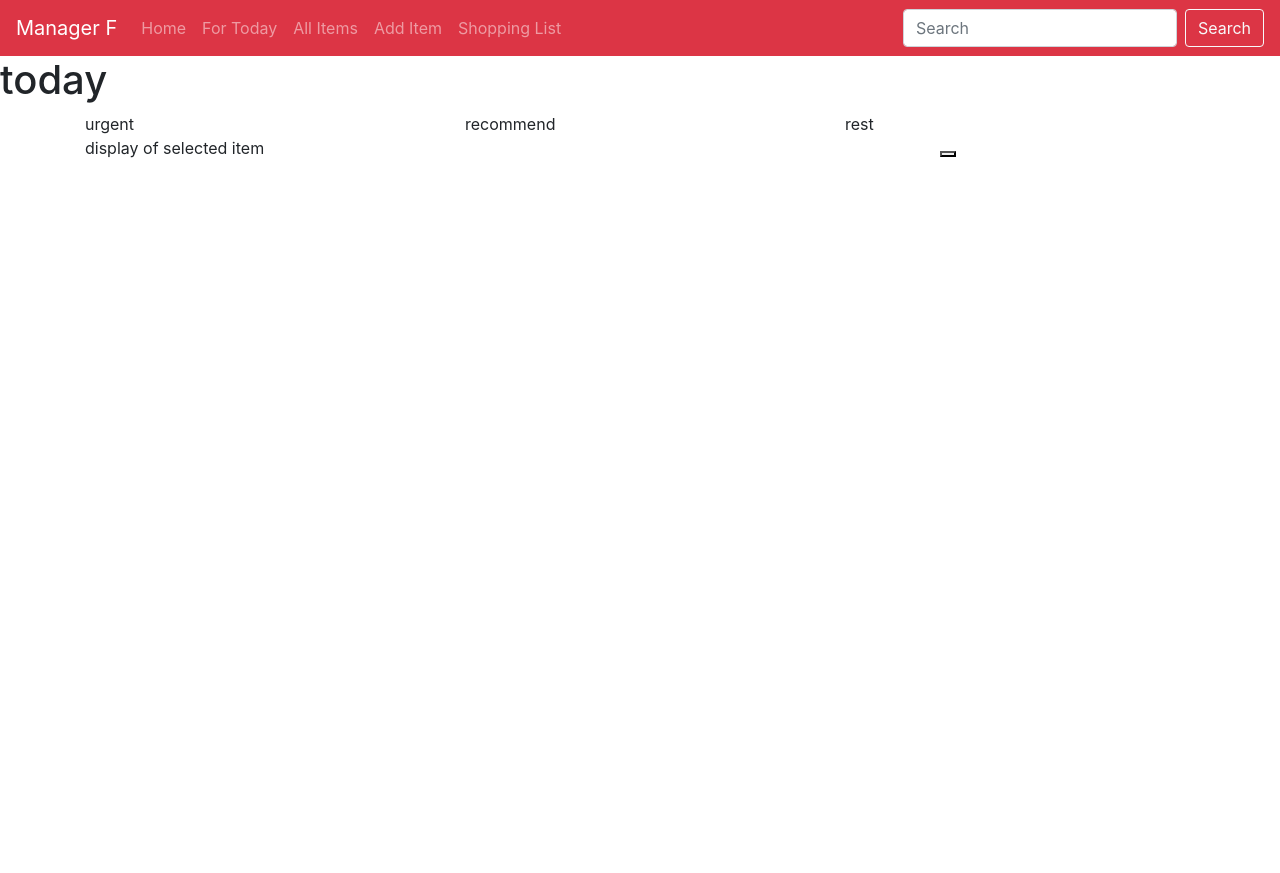
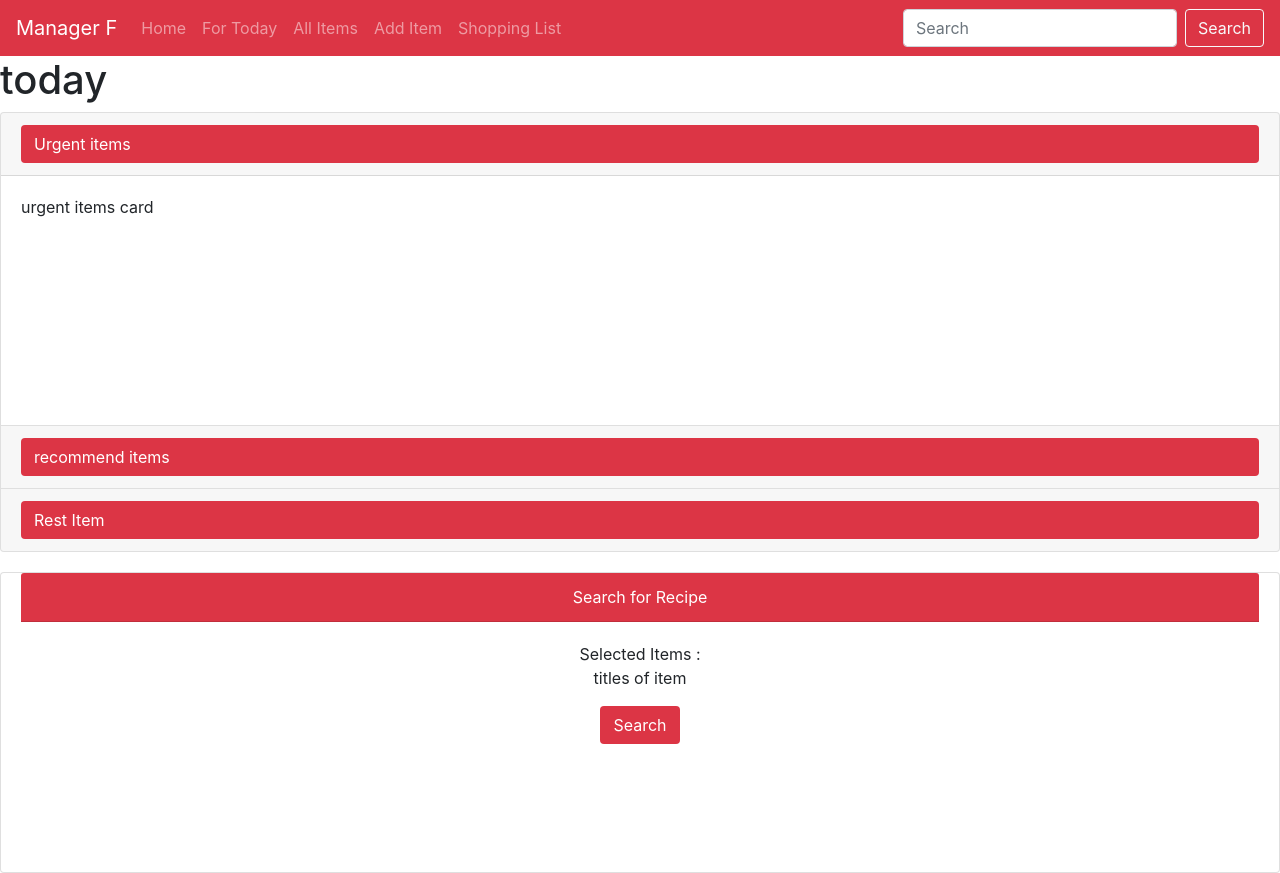
Before and after one commit to Jieyan620/managerF, a website: page public/today.html in a window 1280 px wide. Before the commit the page ends 800 px from the top, so only its background shows below. Drawn offline with nearby package versions, Linux system fonts and the light colour scheme.

Commit message:
add today frontend

```diff
--- /dev/null
+++ b/public/assets/css/today.css
@@ -0,0 +1,9 @@
+.card-body{
+  height: 250px;
+}
+
+.recipeSearch{
+  margin-top: 20px;
+  padding-left: 20px;
+  padding-right: 20px;
+}
--- a/public/today.html
+++ b/public/today.html
@@ -7,6 +7,7 @@
   <title>Today</title>
   <link rel="stylesheet" href="https://stackpath.bootstrapcdn.com/bootstrap/4.5.0/css/bootstrap.min.css"
     integrity="sha384-9aIt2nRpC12Uk9gS9baDl411NQApFmC26EwAOH8WgZl5MYYxFfc+NcPb1dKGj7Sk" crossorigin="anonymous">
+    <link rel="stylesheet" href="assets/css/today.css">
 </head>
 
 <body>
@@ -17,7 +18,7 @@
       <span class="navbar-toggler-icon"></span>
     </button>
 
-    <div class="navbar-collapse collapse show" id="navbarColor02">
+    <div class="navbar-collapse collapse" id="navbarColor02">
       <ul class="navbar-nav mr-auto">
         <li class="nav-item">
           <a class="nav-link" href="index.html">Home</a>
@@ -43,28 +44,79 @@
   </nav>
 
   <h1>today</h1>
-  <div class="container">
-    <div class="row">
-      <div class="col-4">
-        urgent
+
+  <div class="accordion" id="accordionExample">
+    <div class="card">
+      <div class="card-header" id="headingOne">
+        <h2 class="mb-0">
+          <button class="btn btn-link btn-block text-left bg-danger text-white" type="button" data-toggle="collapse" data-target="#collapseOne"
+            aria-expanded="false" aria-controls="collapseOne">
+            Urgent items
+          </button>
+        </h2>
       </div>
-      <div class="col-4">
-        recommend
-      </div>
-      <div class="col-4">
-        rest
+
+      <section class="itemContainer">
+      <div id="collapseOne" class="collapse show" aria-labelledby="headingOne" data-parent="#accordionExample">
+        <div class="card-body">
+
+          urgent items card
+
+
+        </div>
       </div>
     </div>
-    <div class="row">
-      <div class="col-9">
-        display of selected item
+    <div class="card">
+      <div class="card-header" id="headingTwo">
+        <h2 class="mb-0">
+          <button class="btn btn-link btn-block text-left collapsed bg-danger text-white" type="button" data-toggle="collapse"
+            data-target="#collapseTwo" aria-expanded="false" aria-controls="collapseTwo">
+            recommend items
+          </button>
+        </h2>
       </div>
-      <div class="col-3">
-        <button></button>
-        <!-- button of search recipe -->
+      <div id="collapseTwo" class="collapse" aria-labelledby="headingTwo" data-parent="#accordionExample">
+        <div class="card-body">
+
+          recommend items card
+
+        </div>
+      </div>
+    </div>
+    <div class="card">
+      <div class="card-header" id="headingThree">
+        <h2 class="mb-0">
+          <button class="btn btn-link btn-block text-left collapsed bg-danger text-white" type="button" data-toggle="collapse"
+            data-target="#collapseThree" aria-expanded="false" aria-controls="collapseThree">
+            Rest Item
+          </button>
+        </h2>
+      </div>
+      <div id="collapseThree" class="collapse" aria-labelledby="headingThree" data-parent="#accordionExample">
+        <div class="card-body">
+
+        Rest Item card
+
+        </div>
       </div>
     </div>
   </div>
+  </section>
+
+  <section>
+    <div class="card text-center recipeSearch">
+      <div class="card-header bg-danger text-white">
+        Search for Recipe
+      </div>
+      <div class="card-body">
+        <h7 class="card-title">Selected Items :</h7>
+        <p class="card-text"> titles of item </p>
+        <a href="#" class="btn bg-danger text-white">Search</a>
+      </div>
+    </div>
+  </section>
+
+
 
 
   <script src="https://code.jquery.com/jquery-3.5.1.slim.min.js"
@@ -76,6 +128,7 @@
   <script src="https://stackpath.bootstrapcdn.com/bootstrap/4.5.0/js/bootstrap.min.js"
     integrity="sha384-OgVRvuATP1z7JjHLkuOU7Xw704+h835Lr+6QL9UvYjZE3Ipu6Tp75j7Bh/kR0JKI"
     crossorigin="anonymous"></script>
+  <script src="assets/js/todoy.js"></script>
 </body>
 
 </html>
```
Also changed, not shown: public/assets/js/todoy.js (added, +34 -0 lines), 1 other file.
